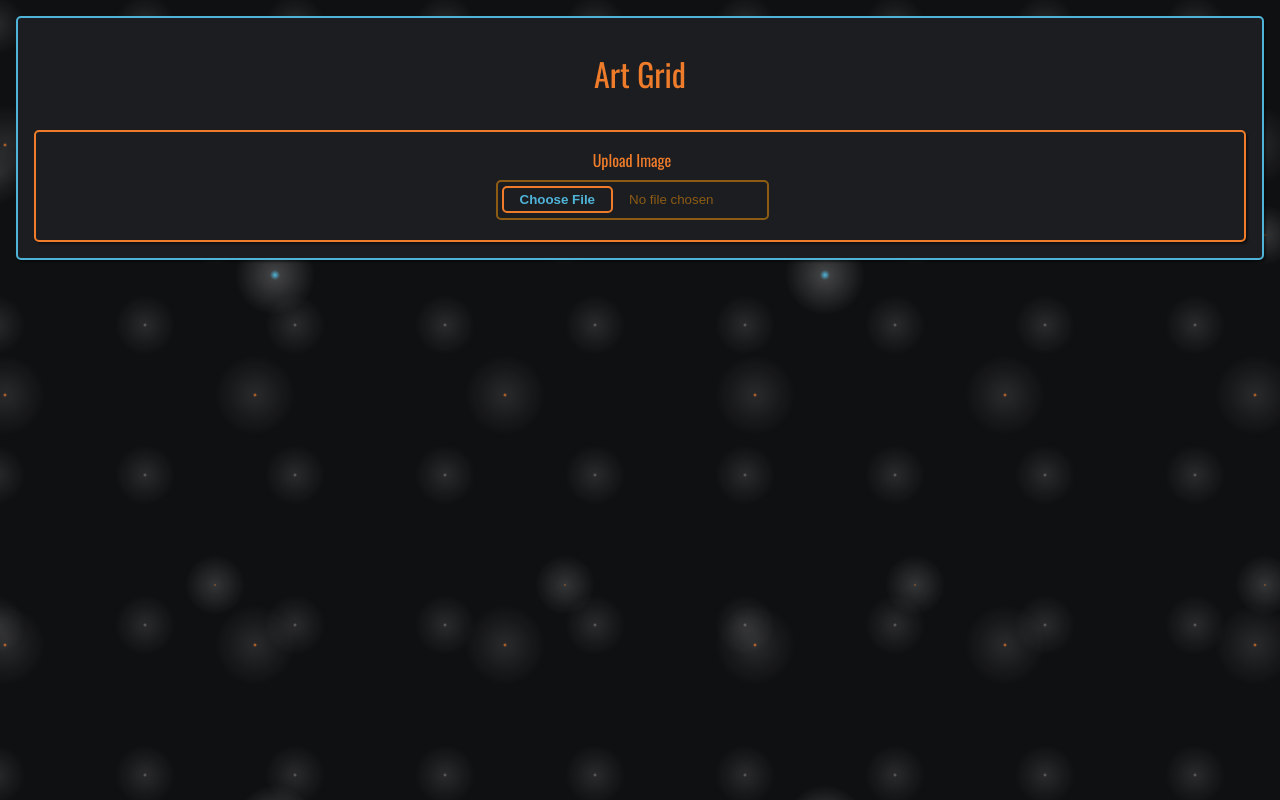
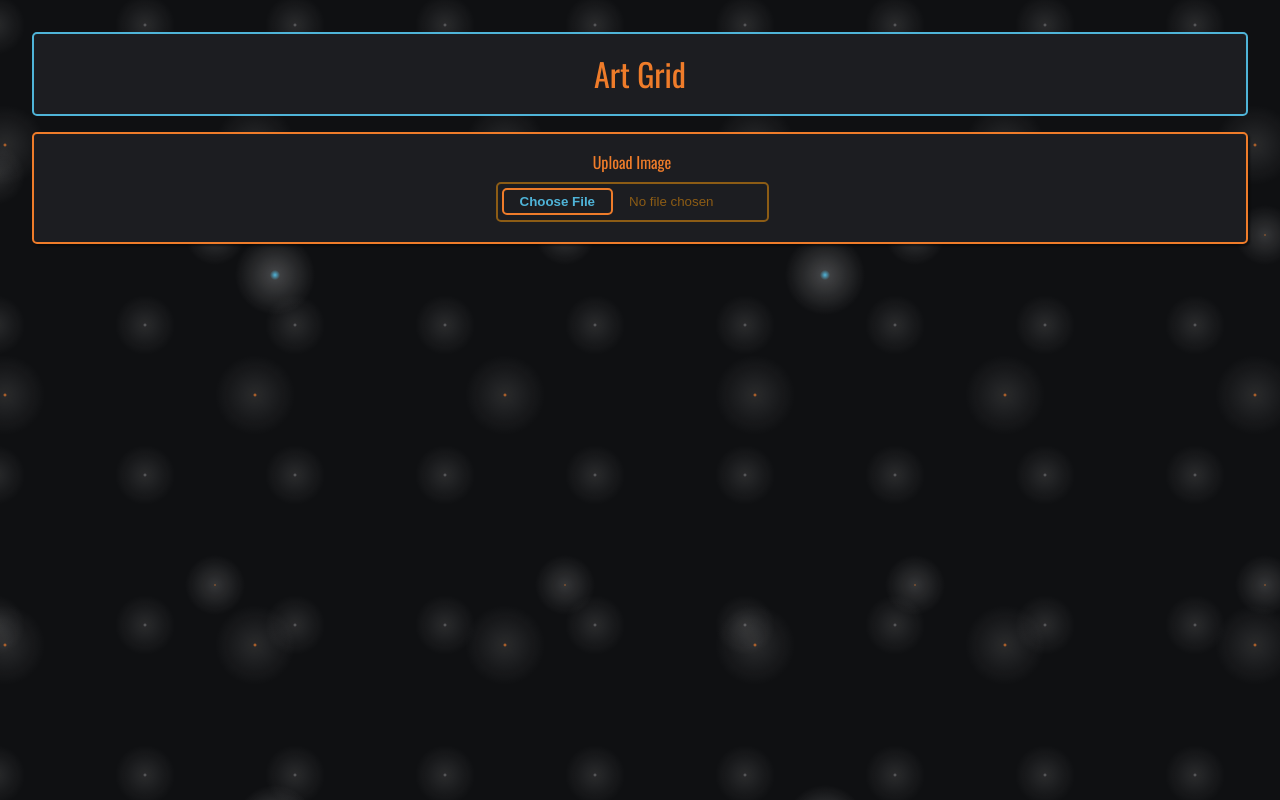
Before and after one commit to temetvince/art-grid, a React app: page / in a window 1280 px wide. Built offline with nearby package versions, Linux system fonts and the light colour scheme.

Commit message:
Change theme a bit

```diff
--- a/src/ArtGrid/ArtGrid.css
+++ b/src/ArtGrid/ArtGrid.css
@@ -4,10 +4,7 @@
   align-items: center;
   gap: var(--spacing);
   padding: var(--spacing);
-  border: var(--border-size) var(--border-style) var(--border-color-alt);
   border-radius: var(--box-rounding);
-  background-color: var(--background-alt);
-  box-shadow: var(--box-shadow);
   transition: var(--transition);
   width: 100%;
 }
@@ -17,6 +14,7 @@
   text-align: center;
   width: 100%;
   padding: var(--spacing);
+  border: var(--border-size) var(--border-style) var(--border-color-alt);
   border-radius: var(--box-rounding);
   background-color: var(--background-alt);
   transition: var(--transition);
@@ -26,7 +24,7 @@
   display: flex;
   gap: var(--spacing);
   padding: var(--spacing);
-  border: var(--border-size) var(--border-style) var(--border-color);
+  border: var(--border-size) var(--border-style) var(--border-color-alt);
   border-radius: var(--box-rounding);
   background-color: var(--background-alt);
   box-shadow: var(--box-shadow);
--- a/src/ArtGrid/SquareViewer/SquareViewer.css
+++ b/src/ArtGrid/SquareViewer/SquareViewer.css
@@ -10,7 +10,7 @@
   max-width: 400px;
   width: 100%;
   display: block;
-  border: var(--border-size) var(--border-style) var(--border-color-alt);
+  border: var(--border-size) var(--border-style) var(--border-color);
   border-radius: var(--box-rounding);
 }
 
```
